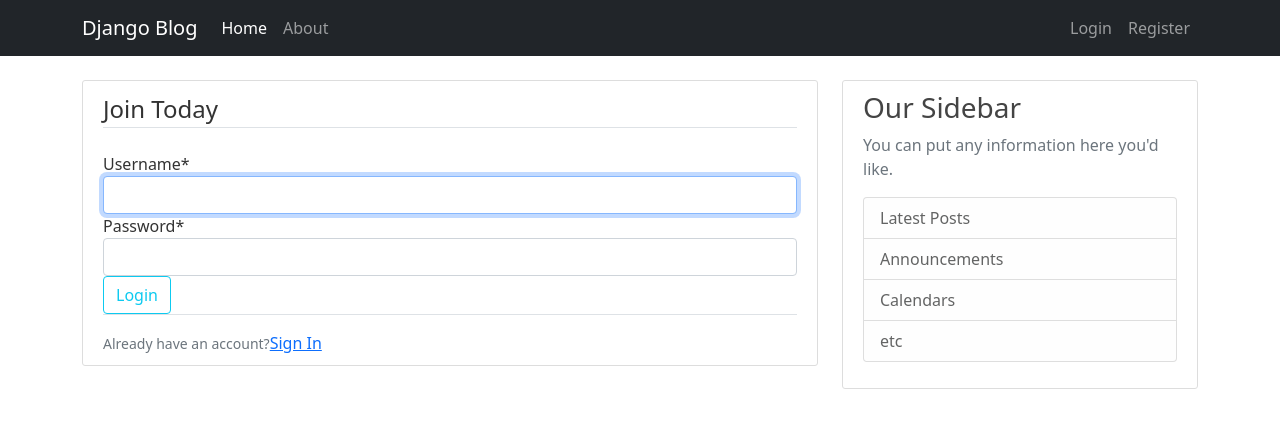
After one commit to SavanSutariya/django-blog, a Django app: page /login/ in a window 1280 px wide. The commit adds this page. Shown: the top 428 px of the page. Run offline with Django 3.2, Linux system fonts and the light colour scheme; some libraries are stand-ins or nearby versions.

Commit message:
login view

```diff
--- a/blog/templates/blog/base.html
+++ b/blog/templates/blog/base.html
@@ -38,7 +38,7 @@
                     </ul>
                     <ul class="navbar-nav d-flex">
                         <li class="nav-item">
-                            <a class="nav-link" href="#">Login</a>
+                            <a class="nav-link" href="{% url 'login' %}">Login</a>
                         </li>
                         <li class="nav-item">
                             <a class="nav-link" href="{% url 'register' %}">Register</a>
--- a/django_project/urls.py
+++ b/django_project/urls.py
@@ -17,11 +17,13 @@ from django.contrib import admin
 from django.urls import path
 from django.urls.conf import include
 from users import views as user_views
-
+from django.contrib.auth import views as auth_views
 import blog
 
 urlpatterns = [
     path('admin/', admin.site.urls),
     path('register/', user_views.register, name="register"),
+    path('login/', auth_views.LoginView.as_view(template_name='users/login.html'), name="login"),
+    path('logout/', auth_views.LogoutView.as_view(template_name='users/logout.html'), name="logout"),
     path('', include('blog.urls')),
 ]
--- /dev/null
+++ b/users/templates/users/login.html
@@ -0,0 +1,17 @@
+{% extends 'blog/base.html' %}
+{% load crispy_forms_tags %}
+{% block content %}
+<div class="content-section">
+    <form method="post">
+        {% csrf_token %}
+        <fieldset class="form-group">
+            <legend class="border-bottom mb-4">Join Today</legend>
+            {{ form|crispy }}
+        </fieldset>
+        <button type="submit" class="btn btn-outline-info">Login</button>
+    </form>
+    <div class="border-top pt-3">
+        <small class="text-muted">Already have an account?</small><a class="ml-2" href="#">Sign In</a>
+    </div>
+</div>
+{% endblock content %}
```
